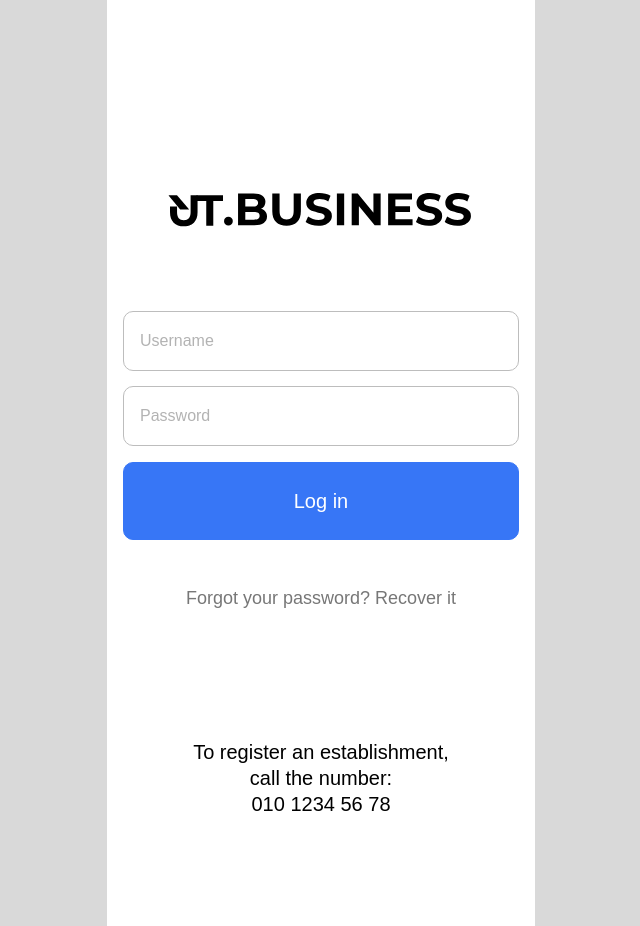
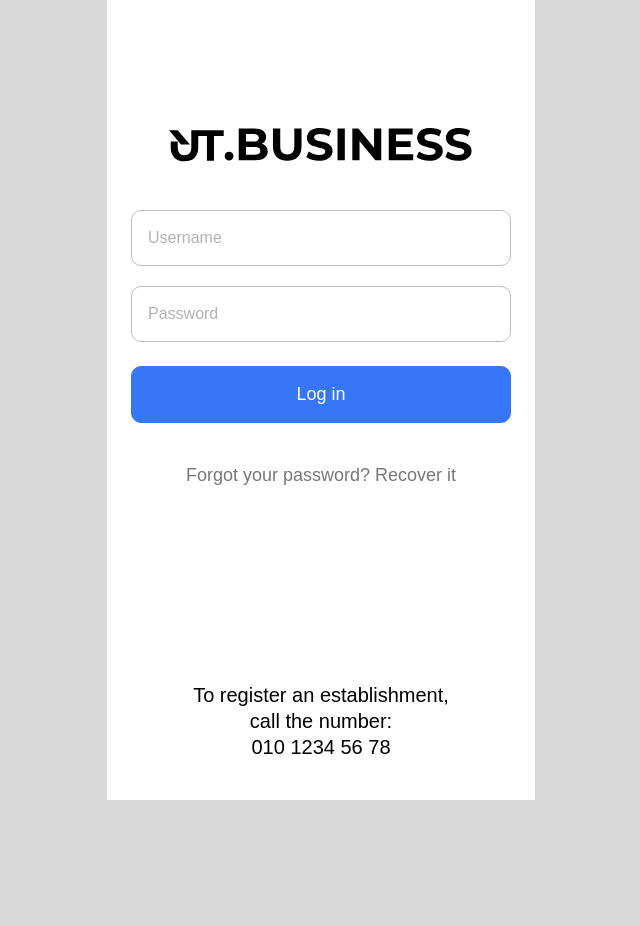
Before and after one commit to VeraI98/utown-vera, a React (Vite) app: page /login in a window 1280 px wide. Shown: the whole page, without its empty margins (319-959 px from the left). After the commit the page ends 800 px from the top, so only its background shows below. Built offline with nearby package versions, Linux system fonts and the light colour scheme; no server answers.

Commit message:
fix addapting screen

```diff
--- a/src/styles/global.css
+++ b/src/styles/global.css
@@ -6,20 +6,33 @@
   text-rendering: optimizeLegibility;
 }
 
-* {
+*,
+*::before,
+*::after {
   box-sizing: border-box;
 }
 
 html {
+  width: 100%;
   min-width: 320px;
   min-height: 100%;
+  overflow-x: hidden;
 }
 
 body {
+  width: 100%;
   min-width: 320px;
   min-height: 100vh;
+  min-height: 100dvh;
   margin: 0;
+  overflow-x: hidden;
   background: #d9d9d9;
+}
+
+#root {
+  width: 100%;
+  min-height: 100vh;
+  min-height: 100dvh;
 }
 
 button,
@@ -42,15 +55,21 @@ a {
   color: inherit;
 }
 
-#root {
-  min-height: 100vh;
+img,
+svg {
+  display: block;
+  max-width: 100%;
 }
 
-/* Общий мобильный контейнер */
+/* =========================
+   Общий мобильный контейнер
+   ========================= */
 
 .mobile-page {
   width: 100%;
+  min-width: 0;
   min-height: 100vh;
+  min-height: 100dvh;
   background: #d9d9d9;
 }
 
@@ -60,47 +79,53 @@ a {
 
 .login-page {
   display: flex;
+  width: 100%;
   justify-content: center;
+  overflow-x: hidden;
 }
 
 .login-content {
-  position: relative;
+  display: flex;
   width: 100%;
   max-width: 428px;
-  min-height: 926px;
-  overflow: hidden;
+  min-width: 0;
+  min-height: 100vh;
+  min-height: 100dvh;
+  flex-direction: column;
+  padding:
+    clamp(80px, 16vh, 170px)
+    clamp(16px, 4vw, 24px)
+    40px;
+  overflow-x: hidden;
   background: #ffffff;
 }
 
 .brand-logo {
-  position: absolute;
-  top: 193px;
-  left: 50%;
-  display: block;
-  width: 305.32px;
-  max-width: calc(100% - 32px);
+  width: clamp(220px, 78vw, 305px);
+  max-width: 100%;
   height: auto;
-  transform: translateX(-50%);
+  margin: 0 auto 48px;
 }
 
 .login-form {
-  position: absolute;
-  top: 311px;
-  left: 16px;
   display: flex;
-  width: calc(100% - 32px);
+  width: 100%;
+  min-width: 0;
   flex-direction: column;
-  gap: 15px;
+  gap: 20px;
 }
 
 .form-field {
   position: relative;
   width: 100%;
+  min-width: 0;
 }
 
 .form-field input {
+  display: block;
   width: 100%;
-  height: 60px;
+  min-width: 0;
+  min-height: 56px;
   padding: 0 16px;
   border: 1px solid #bdbdbd;
   border-radius: 10px;
@@ -108,7 +133,7 @@ a {
   background: #ffffff;
   color: #000000;
   font-size: 16px;
-  line-height: 1;
+  line-height: 1.2;
   transition:
     border-color 0.2s ease,
     box-shadow 0.2s ease;
@@ -133,22 +158,24 @@ a {
 }
 
 .input-error {
-  margin: 4px 0 0;
+  margin: 6px 0 0;
   color: #e53935;
   font-size: 12px;
-  line-height: 1.2;
+  line-height: 1.3;
 }
 
 .primary-button {
+  display: block;
   width: 100%;
-  height: 78px;
-  margin-top: 1px;
-  padding: 25px 16px;
+  min-width: 0;
+  min-height: 56px;
+  margin-top: 4px;
+  padding: 16px;
   border: 1px solid #3776f6;
   border-radius: 10px;
   background: #3776f6;
   color: #ffffff;
-  font-size: 20px;
+  font-size: 18px;
   font-weight: 500;
   line-height: 1.3;
   transition:
@@ -165,21 +192,20 @@ a {
 }
 
 .forgot-link {
-  position: absolute;
-  top: 570px;
-  left: 16px;
   display: flex;
-  width: calc(100% - 32px);
-  height: 57px;
+  width: 100%;
+  min-width: 0;
+  min-height: 48px;
   align-items: center;
   justify-content: center;
-  border-radius: 10px;
+  margin-top: 28px;
+  padding: 8px;
   color: #777777;
-  font-size: 18px;
-  font-weight: 400;
-  line-height: 1.1;
+  font-size: clamp(15px, 4vw, 18px);
+  line-height: 1.3;
   text-align: center;
   text-decoration: none;
+  overflow-wrap: anywhere;
 }
 
 .forgot-link:hover {
@@ -187,19 +213,16 @@ a {
 }
 
 .login-footer {
-  position: absolute;
-  top: 714px;
-  left: 16px;
   display: flex;
-  width: calc(100% - 32px);
-  min-height: 128px;
+  width: 100%;
+  min-width: 0;
   align-items: center;
   justify-content: center;
   flex-direction: column;
-  padding: 25px 16px;
-  border-radius: 10px;
+  margin-top: auto;
+  padding-top: clamp(70px, 12vh, 110px);
   color: #000000;
-  font-size: 20px;
+  font-size: clamp(17px, 4.5vw, 20px);
   font-weight: 500;
   line-height: 1.3;
   text-align: center;
@@ -210,20 +233,19 @@ a {
 }
 
 .registration-error-link {
-  position: absolute;
-  top: 714px;
-  left: 50%;
   display: flex;
+  width: fit-content;
   min-width: 160px;
-  height: 57px;
+  min-height: 48px;
   align-items: center;
   justify-content: center;
+  margin: auto auto 0;
+  padding: clamp(70px, 12vh, 110px) 16px 0;
   color: #000000;
   font-size: 16px;
   font-weight: 400;
-  line-height: 1.2;
+  line-height: 1.3;
   text-decoration: none;
-  transform: translateX(-50%);
 }
 
 .registration-error-link:hover {
@@ -236,33 +258,37 @@ a {
 
 .register-page {
   display: flex;
+  width: 100%;
   justify-content: center;
+  overflow-x: hidden;
 }
 
 .register-content {
-  position: relative;
   width: 100%;
   max-width: 428px;
-  min-height: 926px;
-  padding: 74px 16px 40px;
-  overflow-y: auto;
+  min-width: 0;
+  min-height: 100vh;
+  min-height: 100dvh;
+  padding:
+    clamp(32px, 8vh, 74px)
+    clamp(16px, 4vw, 24px)
+    40px;
   background: #ffffff;
 }
 
 .register-back-button {
   display: flex;
-  width: 26px;
-  height: 26px;
+  width: 44px;
+  height: 44px;
   align-items: center;
   justify-content: center;
-  margin: 0 0 24px;
+  margin: -9px 0 15px -9px;
   padding: 0;
   border: none;
   background: transparent;
 }
 
 .register-back-button img {
-  display: block;
   width: 26px;
   height: 26px;
   object-fit: contain;
@@ -271,14 +297,17 @@ a {
 .register-title {
   margin: 0;
   color: #1f2437;
-  font-size: 24px;
+  font-size: clamp(22px, 6vw, 24px);
   font-weight: 600;
-  line-height: 36px;
+  line-height: 1.4;
 }
 
 .register-subtitle {
   max-width: 300px;
-  margin: 22px 0 42px;
+  margin:
+    clamp(16px, 3vh, 22px)
+    0
+    clamp(28px, 5vh, 42px);
   color: #b8bdca;
   font-size: 13px;
   font-weight: 400;
@@ -288,17 +317,19 @@ a {
 .register-form {
   display: flex;
   width: 100%;
+  min-width: 0;
   flex-direction: column;
 }
 
 .register-form-group {
   display: flex;
   width: 100%;
+  min-width: 0;
   flex-direction: column;
 }
 
 .register-form-group + .register-form-group {
-  margin-top: 22px;
+  margin-top: clamp(16px, 3vh, 22px);
 }
 
 .register-repeat-group {
@@ -316,13 +347,13 @@ a {
 .register-input-wrapper {
   position: relative;
   width: 100%;
+  min-width: 0;
 }
 
 .register-input-icon {
   position: absolute;
   top: 50%;
   left: 14px;
-  display: block;
   width: 26px;
   height: 26px;
   object-fit: contain;
@@ -331,16 +362,18 @@ a {
 }
 
 .register-input-wrapper input {
+  display: block;
   width: 100%;
-  height: 60px;
+  min-width: 0;
+  min-height: 56px;
   padding: 0 16px 0 52px;
   border: 1px solid #e4e5eb;
   border-radius: 10px;
   outline: none;
   background: #ffffff;
   color: #20243a;
-  font-size: 14px;
-  line-height: 1;
+  font-size: 16px;
+  line-height: 1.2;
   transition:
     border-color 0.2s ease,
     box-shadow 0.2s ease;
@@ -364,9 +397,10 @@ a {
 
 .register-submit-button {
   width: 100%;
-  min-height: 64px;
-  margin-top: 36px;
-  padding: 20px 16px;
+  min-width: 0;
+  min-height: 56px;
+  margin-top: clamp(24px, 5vh, 36px);
+  padding: 16px;
   border: none;
   border-radius: 10px;
   background: #3776f6;
@@ -388,8 +422,13 @@ a {
 }
 
 .register-login-link {
-  display: block;
-  margin-top: 36px;
+  display: flex;
+  width: 100%;
+  min-height: 44px;
+  align-items: center;
+  justify-content: center;
+  margin-top: clamp(24px, 5vh, 36px);
+  padding: 10px;
   color: #666666;
   font-size: 14px;
   font-weight: 400;
@@ -404,7 +443,7 @@ a {
 
 .register-terms {
   max-width: 360px;
-  margin: 42px auto 0;
+  margin: clamp(28px, 5vh, 42px) auto 0;
   color: #b8bdca;
   font-size: 11px;
   font-weight: 400;
@@ -418,7 +457,9 @@ a {
 
 .profile-page {
   display: flex;
+  width: 100%;
   min-height: 100vh;
+  min-height: 100dvh;
   justify-content: center;
   background: #d9d9d9;
 }
@@ -426,25 +467,47 @@ a {
 .profile-card {
   width: 100%;
   max-width: 428px;
+  min-width: 0;
   min-height: 100vh;
-  padding: 32px 16px;
+  min-height: 100dvh;
+  padding:
+    clamp(24px, 5vh, 32px)
+    clamp(16px, 4vw, 24px);
   background: #ffffff;
 }
 
 .profile-card h1 {
-  margin-top: 0;
+  margin: 0 0 24px;
+}
+
+.profile-card p {
+  overflow-wrap: anywhere;
 }
 
 .profile-card button {
   width: 100%;
-  height: 48px;
+  min-height: 48px;
   margin-top: 24px;
+  padding: 12px 16px;
   border: none;
-  border-radius: 6px;
+  border-radius: 10px;
   background: #3776f6;
   color: #ffffff;
+  font-size: 16px;
   font-weight: 600;
 }
+
+.profile-card button:hover {
+  background: #306ce5;
+}
+
+.profile-card button:active {
+  background: #285fcf;
+}
+
+/* =========================
+   Скрытый label
+   ========================= */
 
 .visually-hidden {
   position: absolute;
@@ -458,79 +521,102 @@ a {
   border: 0;
 }
 
-/* Загрузка маршрута */
+/* =========================
+   Загрузка маршрута
+   ========================= */
 
 .route-loading {
   display: flex;
+  width: 100%;
   min-height: 100vh;
+  min-height: 100dvh;
   align-items: center;
   justify-content: center;
   margin: 0;
+  padding: 24px;
   background: #ffffff;
   color: #777777;
   font-size: 14px;
+  text-align: center;
 }
 
-/* На мобильном фоне нет серых полей */
+/* =========================
+   Мобильные экраны
+   ========================= */
 
 @media (max-width: 480px) {
   body,
-  .mobile-page {
+  .mobile-page,
+  .profile-page {
     background: #ffffff;
   }
 
   .login-content,
-  .register-content {
+  .register-content,
+  .profile-card {
     max-width: none;
   }
 }
 
-/* Низкие экраны */
+/* =========================
+   Узкие телефоны
+   ========================= */
 
-@media (max-height: 760px) {
+@media (max-width: 380px) {
   .login-content {
-    min-height: 760px;
-    overflow-y: auto;
+    padding-right: 16px;
+    padding-left: 16px;
   }
 
   .brand-logo {
-    top: 110px;
+    width: min(250px, 82vw);
+  }
+
+  .forgot-link {
+    font-size: 15px;
+  }
+
+  .login-footer {
+    font-size: 17px;
+  }
+
+  .register-title {
+    font-size: 22px;
+  }
+}
+
+/* =========================
+   Низкие экраны
+   ========================= */
+
+@media (max-height: 700px) {
+  .login-content {
+    padding-top: 48px;
+  }
+
+  .brand-logo {
+    margin-bottom: 30px;
   }
 
   .login-form {
-    top: 225px;
+    gap: 16px;
   }
 
   .forgot-link {
-    top: 485px;
+    margin-top: 20px;
   }
 
-  .login-footer,
+  .login-footer {
+    margin-top: 40px;
+    padding-top: 0;
+  }
+
   .registration-error-link {
-    top: 570px;
+    margin-top: 40px;
+    padding-top: 0;
   }
 
   .register-content {
-    min-height: 760px;
-  }
-
-  .register-subtitle {
-    margin-bottom: 28px;
-  }
-
-  .register-form-group + .register-form-group {
-    margin-top: 16px;
-  }
-
-  .register-submit-button {
-    margin-top: 24px;
-  }
-
-  .register-login-link {
-    margin-top: 24px;
-  }
-
-  .register-terms {
-    margin-top: 28px;
+    padding-top: 28px;
   }
 }
```
